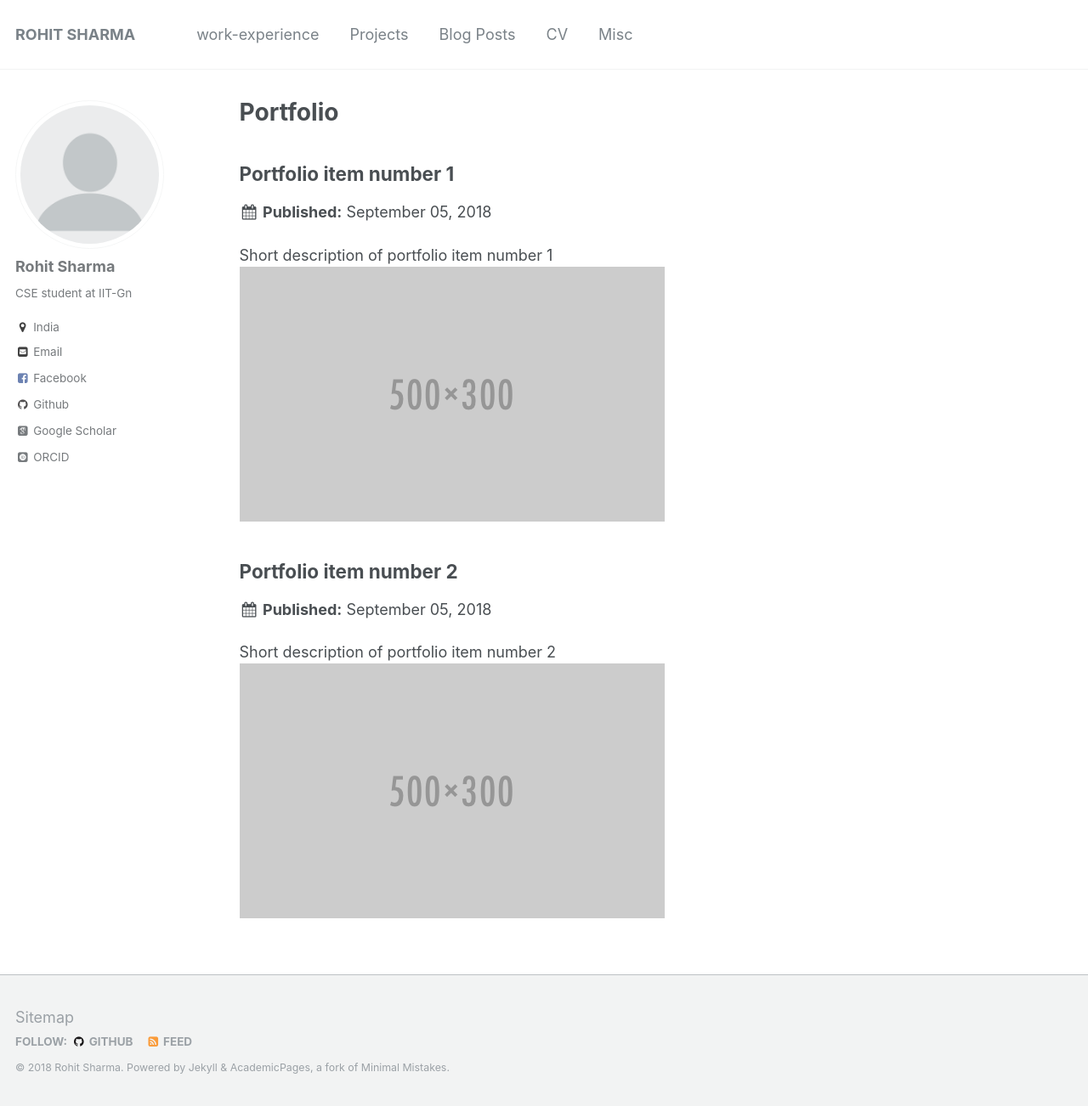
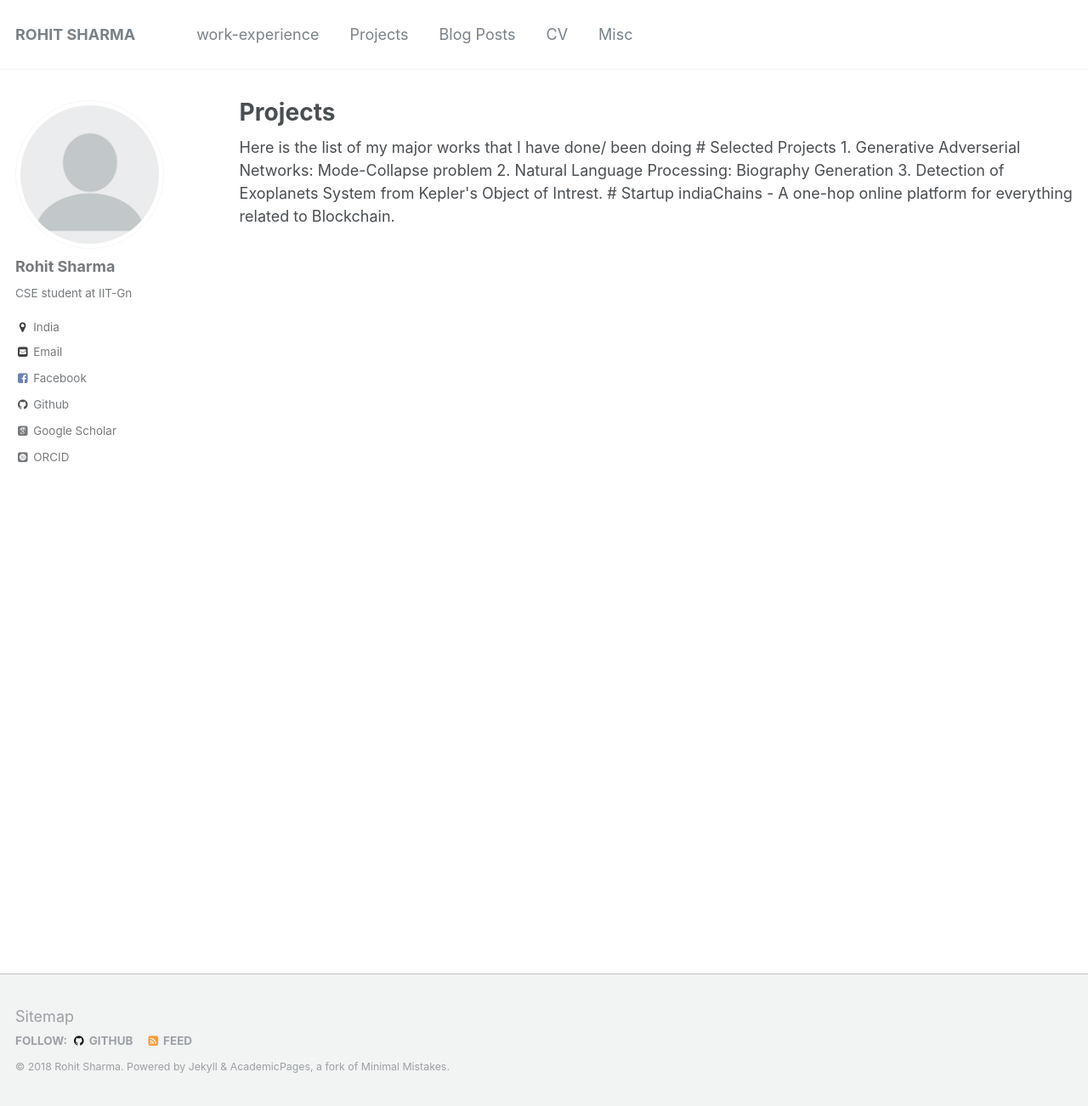
Before and after one commit to rohitx007/rohitx007.github.io, a Jekyll site: the page built from _pages/portfolio.html, in a window 1280 px wide and 1302 px high. Shown: the whole window at 85% size. Built offline with Jekyll 4.4.1, drawn with Linux system fonts in a browser that asks for light colours; some web fonts are replaced.

Commit message:
Update portfolio.html

```diff
--- a/_pages/portfolio.html
+++ b/_pages/portfolio.html
@@ -1,13 +1,16 @@
 ---
 layout: archive
-title: "Portfolio"
-permalink: /portfolio/
+title: "Projects"
+permalink: /projects/
 author_profile: true
 ---
 
-{% include base_path %}
+Here is the list of my major works that I have done/ been doing
 
+# Selected Projects
+1. Generative Adverserial Networks: Mode-Collapse problem
+2. Natural Language Processing: Biography Generation
+3. Detection of Exoplanets System from Kepler's Object of Intrest.
 
-{% for post in site.portfolio %}
-  {% include archive-single.html %}
-{% endfor %}
+# Startup
+indiaChains - A one-hop online platform for everything related to Blockchain.
```
